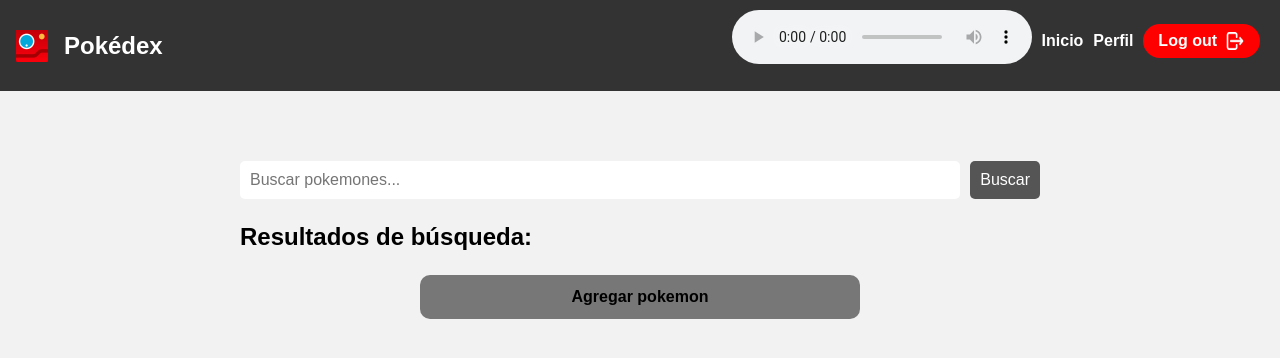
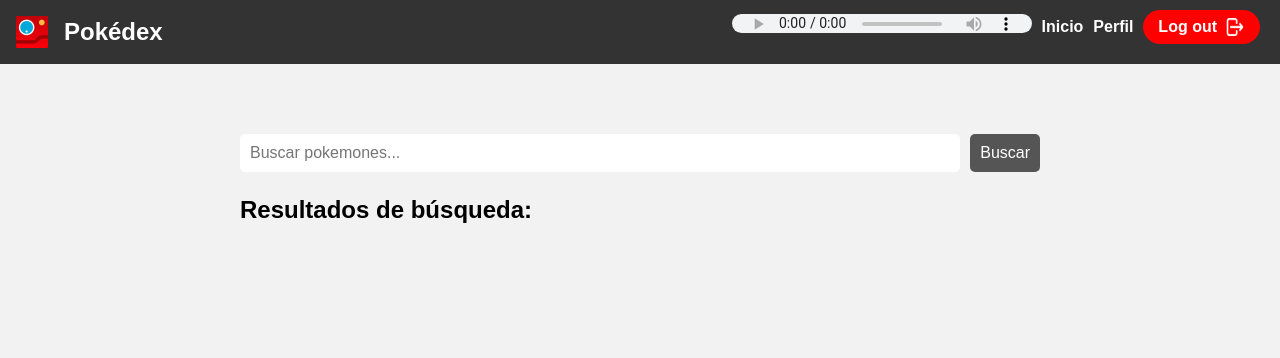
Before and after one commit to jazmindestefano/PokedexPHP, a PHP site: page /dashboard/dashboard.php in a window 1280 px wide. Shown: the top 358 px of the page. Run offline with PHP 8.4, Linux system fonts and the light colour scheme; the visitor is signed in with stand-in values (Sample User, id 1); data that the repository does not hold is empty.

Commit message:
borre el boton de agregar pokemon

```diff
--- a/dashboard/dashboard.css
+++ b/dashboard/dashboard.css
@@ -74,7 +74,7 @@ form {
 }
 
 .pokemon-name,
-.pokemon-type{
+.pokemon-type {
     font-size: 18px;
     margin-left: 25px;
     font-family: system-ui;
@@ -85,7 +85,7 @@ form {
     flex-direction: column;
 }
 
-.pokemon-type{
+.pokemon-type {
     margin-top: 15px;
     width: 40px;
     height: 40px;
@@ -136,13 +136,13 @@ li {
     cursor: pointer;
     background: #dcdcdc;
     padding: 20px;
-<<<<<<< HEAD
+
     display: flex;
     justify-content: space-between;
-=======
-    box-shadow: -9px 10px 5px 0px rgba(0,0,0,0.75);
-    -webkit-box-shadow: -9px 10px 5px 0px rgba(0,0,0,0.75);
->>>>>>> d269c52d3270e21e776bee1121ac1283fa901045
+
+    box-shadow: -9px 10px 5px 0px rgba(0, 0, 0, 0.75);
+    -webkit-box-shadow: -9px 10px 5px 0px rgba(0, 0, 0, 0.75);
+
 }
 
 a {
@@ -185,7 +185,7 @@ h2 {
     font-size: 18px;
     margin-bottom: 20px;
 }
-<<<<<<< HEAD
+
 
 .cancion {
     height: 1.2em;
@@ -203,8 +203,3 @@ h2 {
     text-align: center;
     border-radius: 10px;
 }
-
-
-
-=======
->>>>>>> d269c52d3270e21e776bee1121ac1283fa901045
--- a/dashboard/dashboard.php
+++ b/dashboard/dashboard.php
@@ -99,9 +99,6 @@
                 }
             }
 
-            if ($isAdmin) {
-                echo '<li class="boton-agregar"><a href="../agregar-pokemon/agregar-pokemon.php"> Agregar pokemon </a></li>';
-            }
 
             session_destroy();
         ?>
```
